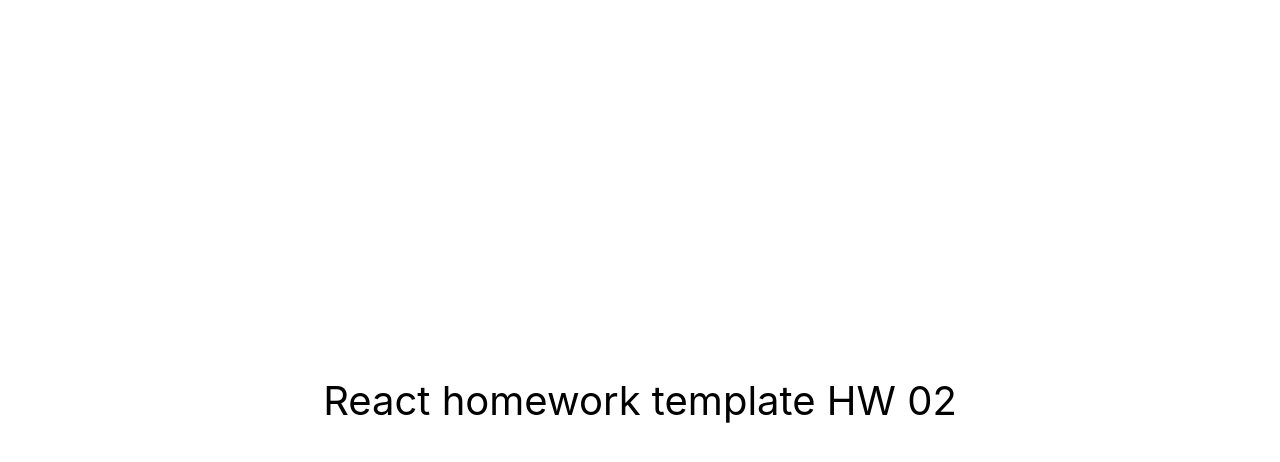
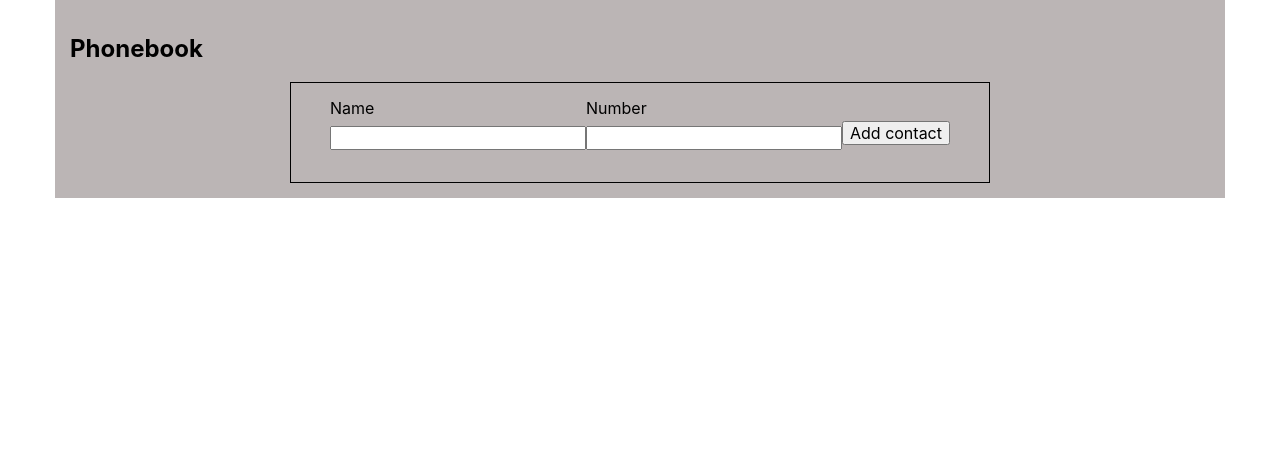
Before and after one commit to EvgeniyArabadzhiyskiy/goit-react-hw-02-phonebook, a React (Create React App) app: page / in a window 1280 px wide. Shown: the top 462 px of the page. Built offline with nearby package versions, Linux system fonts and the light colour scheme.

Commit message:
Add files

```diff
--- a/package.json
+++ b/package.json
@@ -2,7 +2,7 @@
   "name": "react-homework-template",
   "version": "0.1.0",
   "private": true,
-  "homepage": "http://evgeniyarabadzhiyskiy.github.io/goit-react-hw-02-phonebook/",
+  "homepage": "http://EvgeniyArabadzhiyskiy/goit-react-hw-02-phonebook/",
   "dependencies": {
     "@emotion/react": "^11.9.3",
     "@emotion/styled": "^11.9.3",
--- /dev/null
+++ b/src/App.js
@@ -0,0 +1,44 @@
+import { Component } from 'react';
+import shortid from 'shortid';
+import PhoneForm from 'components/PhoneForm/PhoneForm';
+import Section from 'components/Section/Section';
+import Container from 'components/Container/Container';
+
+
+export class App extends Component {
+
+  state = {
+    contacts: [],
+
+  }
+
+  addNewContact = (userInfo) => {
+    console.log(userInfo);
+
+    this.setState((prevState) => {
+      const newContact = {
+        id: shortid(),
+        name: userInfo.name,
+        number: userInfo.number
+      }
+
+      return {
+        contacts: [...prevState.contacts, newContact]
+      }
+    })
+  }
+
+
+  render() {
+    return (
+      <div>
+        <Container>
+          <Section title="Phonebook" >
+            <PhoneForm addNewContact={this.addNewContact}  />
+          </Section>
+        </Container>
+
+      </div>
+    );
+  }
+}
--- a/src/components/App.jsx
+++ /dev/null
@@ -1,16 +0,0 @@
-export const App = () => {
-  return (
-    <div
-      style={{
-        height: '100vh',
-        display: 'flex',
-        justifyContent: 'center',
-        alignItems: 'center',
-        fontSize: 40,
-        color: '#010101'
-      }}
-    >
-      React homework template HW 02
-    </div>
-  );
-};
--- /dev/null
+++ b/src/components/Container/Container.css
@@ -0,0 +1,6 @@
+.container{
+    width: 1170px;
+    padding: 15px;
+    margin: 0 auto;
+    background-color: rgb(187, 181, 181);
+}
--- /dev/null
+++ b/src/components/Container/Container.js
@@ -0,0 +1,9 @@
+import './Container.css'
+
+const Container = ({children}) => {
+    return (
+        <div className='container'>{children}</div>
+    )
+}
+
+export default Container
--- /dev/null
+++ b/src/components/PhoneForm/PhoneForm.css
@@ -0,0 +1,19 @@
+.phoneForm{
+    display: flex;
+    justify-content: center;
+    align-items: center;
+    width: 700px;
+    padding: 16px;
+    margin: 0 auto;
+    border: 1px solid black;
+}
+
+.formLabel{
+    display:block;
+    margin-bottom: 16px;
+}
+
+.formInput{
+    display: block;
+    margin-top: 8px;
+}
--- /dev/null
+++ b/src/components/PhoneForm/PhoneForm.js
@@ -0,0 +1,58 @@
+import { Component } from 'react';
+import './PhoneForm.css'
+
+class PhoneForm extends Component {
+  state = {
+    name: '',
+    number: '',
+  };
+
+  inputChange = evt => {
+    const { name, value } = evt.target;
+
+    this.setState({ [name]: value });
+  };
+
+  submitForm = evt => {
+    evt.preventDefault();
+    this.props.addNewContact(this.state);
+  };
+
+  render() {
+    return (
+      <div>
+        <form className='phoneForm' onSubmit={this.submitForm}>
+          <label className='formLabel'>
+            Name
+            <input
+              className='formInput'
+              type="text"
+              name="name"
+              pattern="^[a-zA-Zа-яА-Я]+(([' -][a-zA-Zа-яА-Я ])?[a-zA-Zа-яА-Я]*)*$"
+              title="Name may contain only letters, apostrophe, dash and spaces. For example Adrian, Jacob Mercer, Charles de Batz de Castelmore d'Artagnan"
+              required
+              value={this.state.name}
+              onChange={this.inputChange}
+            />
+          </label>
+          <label className='formLabel'>
+            Number
+            <input
+              className='formInput'
+              type="tel"
+              name="number"
+              pattern="\+?\d{1,4}?[-.\s]?\(?\d{1,3}?\)?[-.\s]?\d{1,4}[-.\s]?\d{1,4}[-.\s]?\d{1,9}"
+              title="Phone number must be digits and can contain spaces, dashes, parentheses and can start with +"
+              required
+              value={this.state.number}
+              onChange={this.inputChange}
+            />
+          </label>
+          <button type="submit">Add contact</button>
+        </form>
+      </div>
+    );
+  }
+}
+
+export default PhoneForm;
--- /dev/null
+++ b/src/components/Section/Section.js
@@ -0,0 +1,12 @@
+import stl from './Section.module.css'
+
+const Section = ({title, children}) => {
+    return (
+        <div>
+            <h2>{title}</h2>
+            {children}
+        </div>
+    )
+}
+
+export default Section
--- a/src/index.js
+++ b/src/index.js
@@ -1,8 +1,7 @@
 import React from 'react';
 import ReactDOM from 'react-dom/client';
-// import '/modern-normalize/modern-normalize.css';
-// import '/modern-normalize/modern-normalize.css'
-import { App } from 'components/App';
+import 'modern-normalize/modern-normalize.css'
+import { App } from 'App';
 import './index.css';
 
 ReactDOM.createRoot(document.getElementById('root')).render(
```
Also changed, not shown: src/components/Section/Section.module.css (added).
